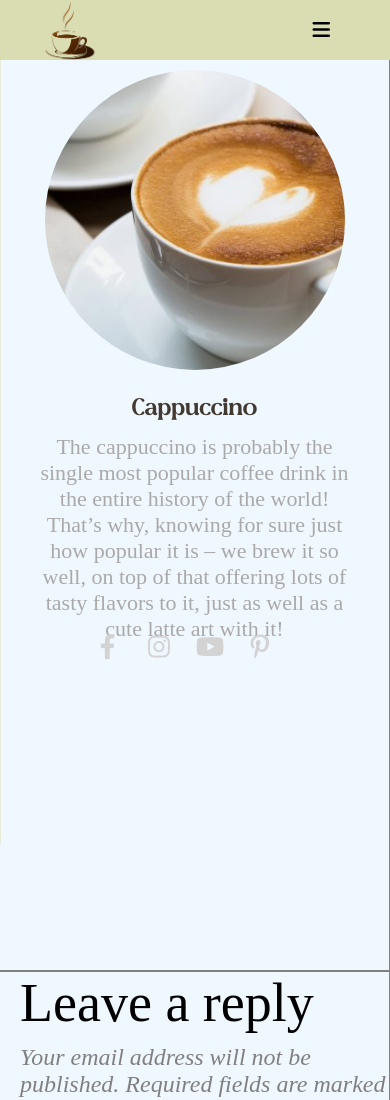
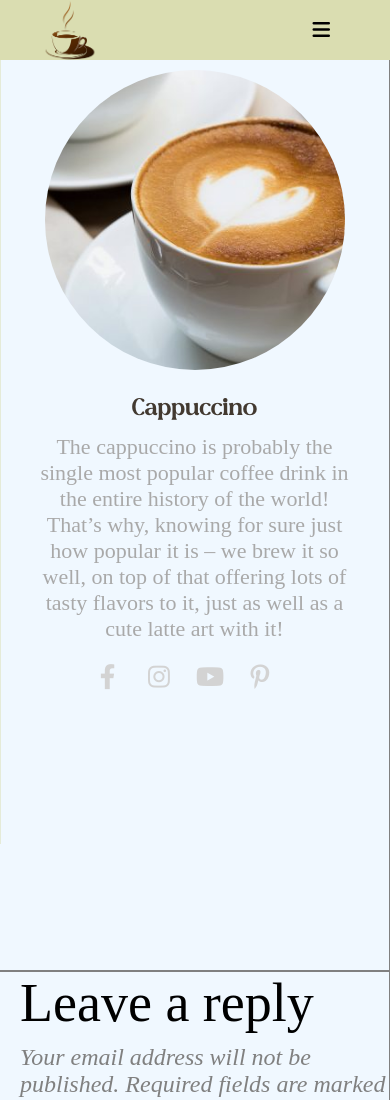
Before and after one commit to Antariksh02/Coffee_Cafe, a plain HTML site: page buycoffee.html in a window 390 px wide. Shown: the top 1100 px of the page. Drawn offline with Linux system fonts and the light colour scheme; some icons are missing.

Commit message:
Update buycoffee.css

```diff
--- a/buycoffee.css
+++ b/buycoffee.css
@@ -202,7 +202,7 @@ section{
 .socialmedia{
     width: 100%;
     height: 40px;
-    margin-top: 140px;
+    margin-top: 90px;
     text-align: center;
     font-size: 25px;
     color: lightgray;
@@ -268,7 +268,7 @@ section{
 .socialmedia{
     width: 100%;
     height: 40px;
-    margin-top: 160px;
+    margin-top: 190px;
     text-align: center;
     font-size: 25px;
     color: lightgray;
```
